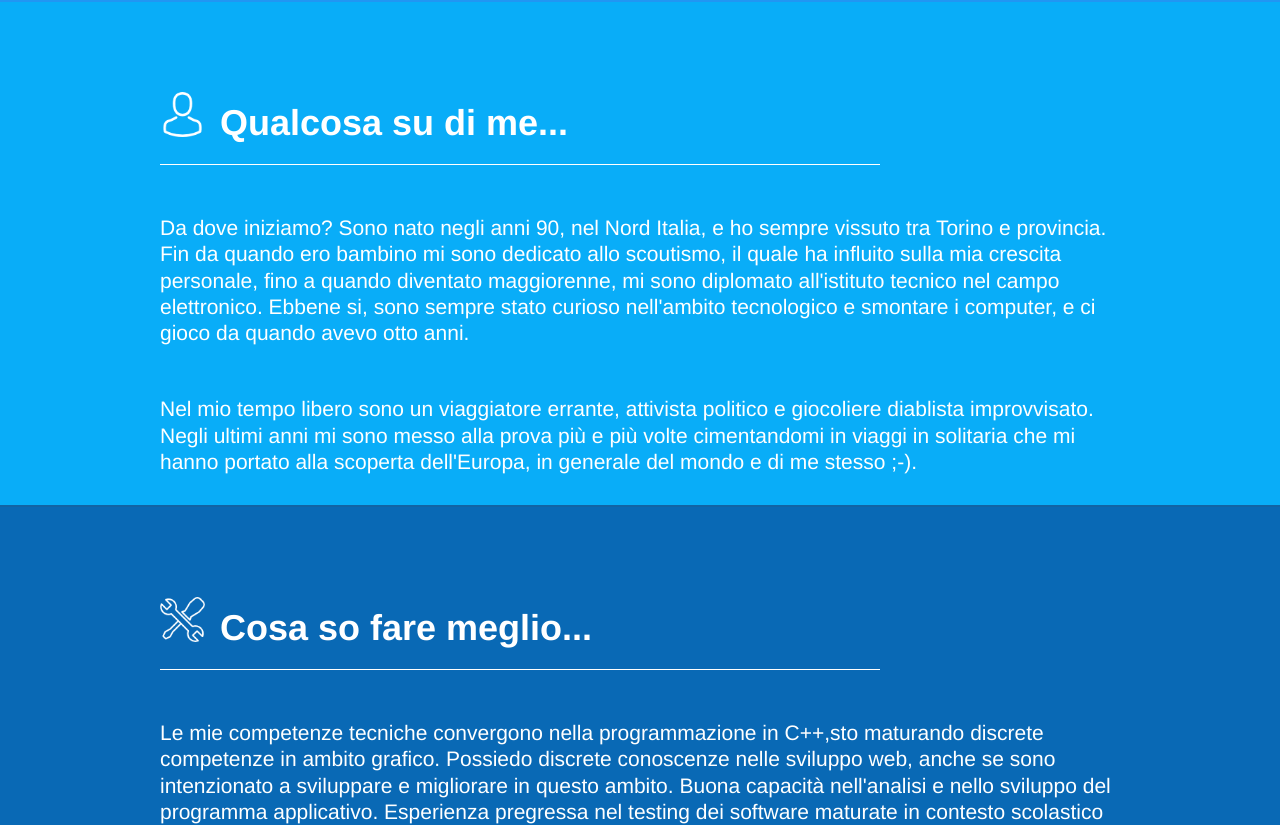
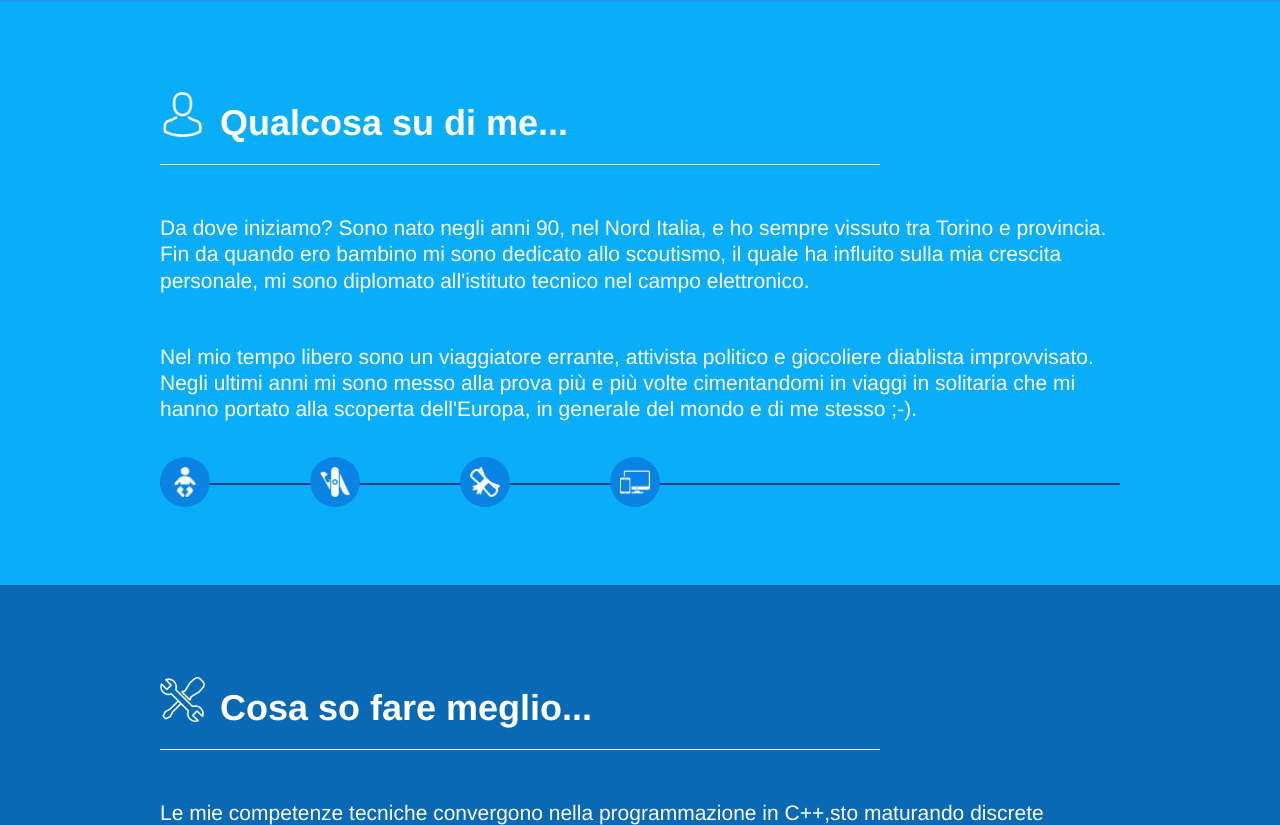
Before and after one commit to RiccardoSchifaudo94/schiri_site, a PHP site: page / in a window 1280 px wide. Shown: the part 749-1574 px from the top of the page. Run offline with PHP 8.4, Linux system fonts and the light colour scheme.

Commit message:
inserimento timeline

```diff
--- a/css/media.css
+++ b/css/media.css
@@ -119,6 +119,7 @@
 	}
 	.schiri_btn_modal_close{
 		float:right;
+		margin-top:25px;
 		margin-right:0px;
 	}
 	.schiri_btn_modal_close img{
--- a/css/modal.css
+++ b/css/modal.css
@@ -1,11 +1,11 @@
 .schiri_modal{
 	height: 100%;
     width: 100%;
-    background-color:rgba(0,0,0,0.9);
+    background-color:rgba(255,255,255,0.9);
     position: fixed;
     z-index: 99999999;
     top: 0px;
-    color: #fff;
+    color: #000;
     display: none;
 }
 .schiri_modal_header {
--- a/css/style.css
+++ b/css/style.css
@@ -248,8 +248,8 @@ body {
 	border-right:1px solid #fff;
 	text-align:center;
 	font-size:24px;
-	min-height: 400px;
-	padding-top:100px;
+	min-height: 250px;
+    padding-top: 50px;
 }
 .schiri_dashboard_base_no_border{
 	border-right:0px!important;
@@ -268,3 +268,24 @@ body {
     padding: 30px 20px;
     height: auto;
 }
+.schiri_timeline {
+    border-top: 2px solid #2b3885;
+    min-height: 100px;
+    margin-top: 30px;
+}
+
+.schiri_circle_icon {
+    background-color: #0983e4;
+    width: 50px;
+    height: 50px;
+    border-radius: 50%;
+    text-align: center;
+    position: relative;
+    top: -28px;
+    float:left;
+    margin-right:100px;
+}
+.schiri_circle_icon img{
+	max-width:30px;
+	margin-top:10px;
+}
--- a/index.html
+++ b/index.html
@@ -13,7 +13,7 @@
 				<div class="schiri_modal_header">
 					<h1>Schifaudo Riccardo CV</h1>
 					<div class="schiri_btn_modal_close">
-						<img src="img/chiudi.png">
+						<img src="img/chiudi_black.png">
 					</div>
 				</div>
 				<div class="schiri_modal_body">
@@ -57,14 +57,27 @@
 				<p>
 					Da dove iniziamo? Sono nato negli anni 90, nel Nord Italia, e ho sempre vissuto tra Torino e provincia.
 					Fin da quando ero bambino mi sono dedicato allo scoutismo, il quale ha influito sulla mia crescita personale,
-					fino a quando diventato maggiorenne, mi sono diplomato all'istituto tecnico nel campo elettronico.
-					Ebbene si, sono sempre stato curioso nell'ambito tecnologico e smontare i computer, e ci gioco da quando avevo otto anni.
+					mi sono diplomato all'istituto tecnico nel campo elettronico.
 				</p>
 				<p>
 					Nel mio tempo libero sono un viaggiatore errante, attivista politico e giocoliere diablista improvvisato.
 					Negli ultimi anni mi sono messo alla prova più e più volte cimentandomi in viaggi in solitaria che mi hanno portato
 					alla scoperta dell'Europa, in generale del mondo e di me stesso ;-).
 				</p>
+				<div class="schiri_timeline">
+					<div class="schiri_circle_icon">
+						<img src="img/nascita.png">
+					</div>
+					<div class="schiri_circle_icon">
+						<img src="img/coltellino_svizzero.png">
+					</div>
+					<div class="schiri_circle_icon">
+						<img src="img/diploma.png">
+					</div>
+					<div class="schiri_circle_icon">
+						<img src="img/ux_design.png">
+					</div>
+				</div>
 			</div>
 		</div>
 		<a name="skills"></a>
@@ -128,12 +141,12 @@
 					<div class="schiri_dashboard_base schiri_dashboard_block_2">
 						<img src="img/viaggi.png" class="schiri_img_responsive">
 						<h3>Viaggi</h3>
-						<button class="schiri_btn">Scopri</button>
+						<button class="schiri_btn schiri_btn_reverse">Scopri</button>
 					</div>
 					<div class="schiri_dashboard_base schiri_dashboard_block_2 schiri_dashboard_base_no_border">
 						<img src="img/ninja.png" class="schiri_img_responsive">
 						<h3>Ninjutsu</h3>
-						<button class="schiri_btn">Scopri</button>
+						<button class="schiri_btn schiri_btn_reverse">Scopri</button>
 					</div>
 				</div>
 				<hr class="schiri_line_white">
@@ -141,12 +154,12 @@
 					<div class="schiri_dashboard_base schiri_dashboard_block_2">
 						<img src="img/coding.png" class="schiri_img_responsive">
 						<h3>Coding</h3>
-						<button class="schiri_btn">Scopri</button>
+						<button class="schiri_btn schiri_btn_reverse">Scopri</button>
 					</div>
 					<div class="schiri_dashboard_base schiri_dashboard_block_2 schiri_dashboard_base_no_border">
 						<img src="img/libri.png" class="schiri_img_responsive">
 						<h3>Lettura</h3>
-						<button class="schiri_btn">Scopri</button>
+						<button class="schiri_btn schiri_btn_reverse">Scopri</button>
 					</div>
 				</div>
 			</div>
```
Also changed, not shown: img/chiudi_black.png (added), img/coltellino_svizzero.png (added), img/diploma.png (added), img/nascita.png (added), img/ux_design.png (added).
